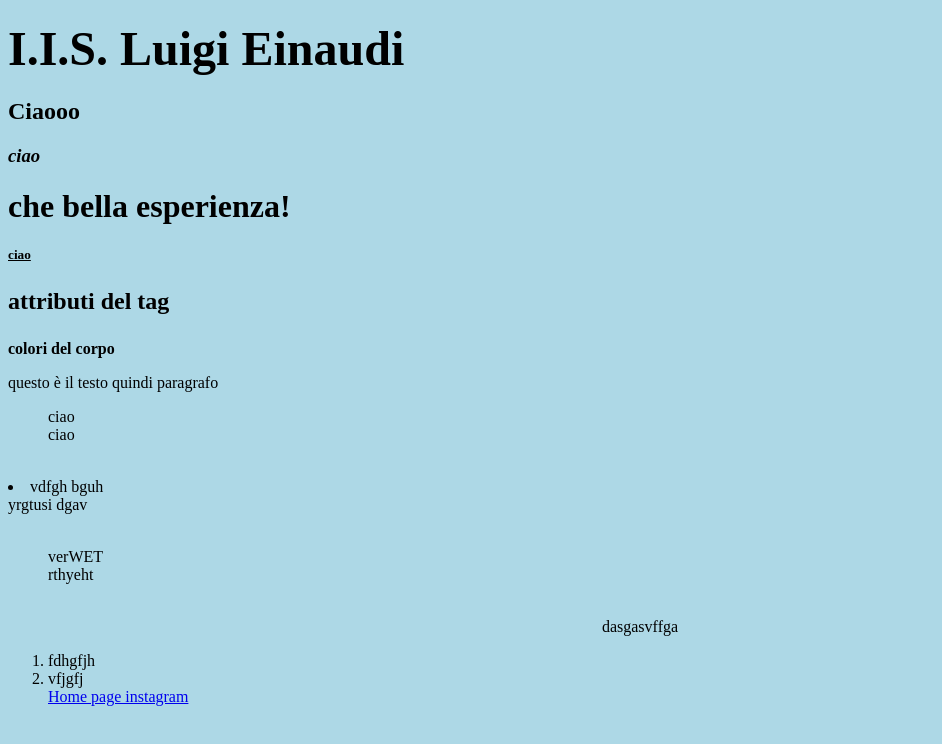
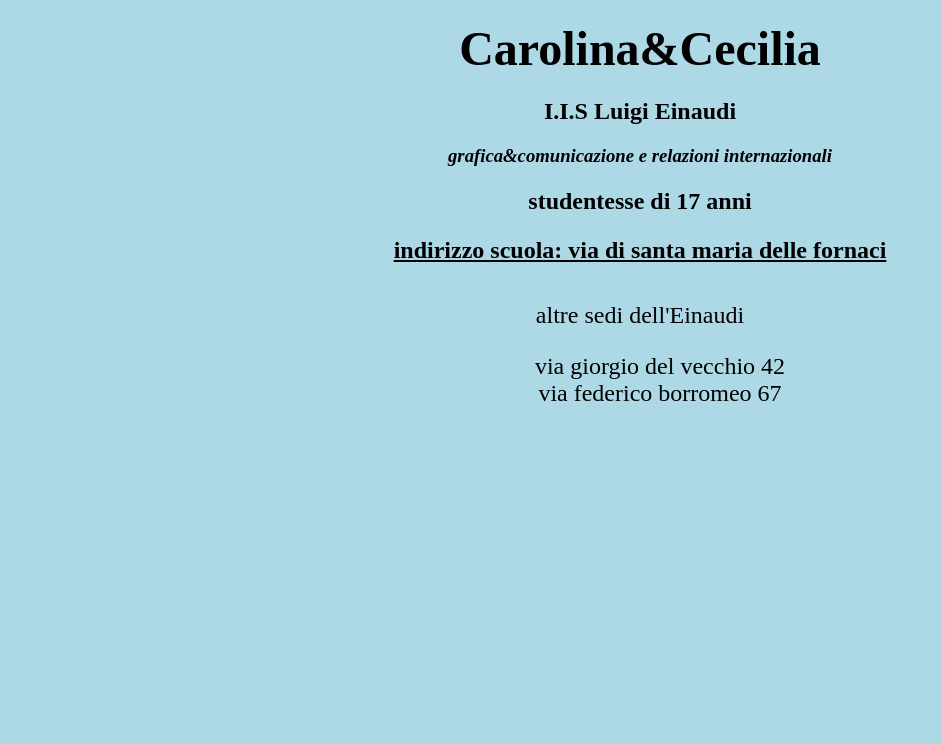
Before and after one commit to Carolinanina/Carolinanina.github.io, a plain HTML site: page index.html in a window 1280 px wide. Shown: the whole page, without its empty margins (0-942 px from the left). Drawn offline with Linux system fonts and the light colour scheme.

Commit message:
Update index.html

```diff
--- a/index.html
+++ b/index.html
@@ -5,19 +5,18 @@
 </head>
 <BODY BGCOLOR="lightblue">
 
-<h1> <FONT SIZE="+5"> I.I.S. Luigi Einaudi </FONT> </h1>
-<h2> Ciaooo</h2>
-<h3> <I> ciao </I> </h3>
-<h4> <B> <FONT SIZE="+3"> che bella esperienza! </FONT> </B> </h4>
-<h5> <U> ciao </U> </h5>
-<h6> <FONT SIZE="+2"> attributi del tag </FONT> </h6>
-<H7> <B> colori del corpo </B>
-<p>questo è il testo quindi paragrafo</p>
-<h8> <ol> ciao <BR> ciao </h8> </ol> </BR>
-<h9> <li> vdfgh bguh <BR> yrgtusi dgav </h9> </li> </BR>
-<h10> <ul> verWET <BR> rthyeht </h10> </ul> </BR>
-<h11> <DIV align = center> dasgasvffga </DIV align = center>
-<h12> <ol> <LI> fdhgfjh </LI> <LI> vfjgfj </LI>
-<A HREF="https://www.instagram.com/">Home page instagram</A>
+<h1> <FONT SIZE="+6"> <DIV align = center> Carolina&Cecilia </FONT> </h1>
+<h2> <DIV align = center> I.I.S Luigi Einaudi</h2>
+<h3> <I> <DIV align = center> grafica&comunicazione e relazioni internazionali </I> </h3>
+<h4> <B> <FONT SIZE="+2"> <DIV align = center> studentesse di 17 anni </FONT> </B> </h4>
+<h5> <U> <FONT SIZE="+2"> <DIV align = center> indirizzo scuola: via di santa maria delle fornaci </U> </h5>
+
+<h6> <FONT SIZE="+2">  </FONT> </h6>
+<H7> <B>  </B>
+
+<p>  <DIV align = center> altre sedi dell'Einaudi</p>
+<h8> <ol>  <DIV align = center> via giorgio del vecchio 42 <BR> via federico borromeo 67
+
+
 </body>
 </html>
```
